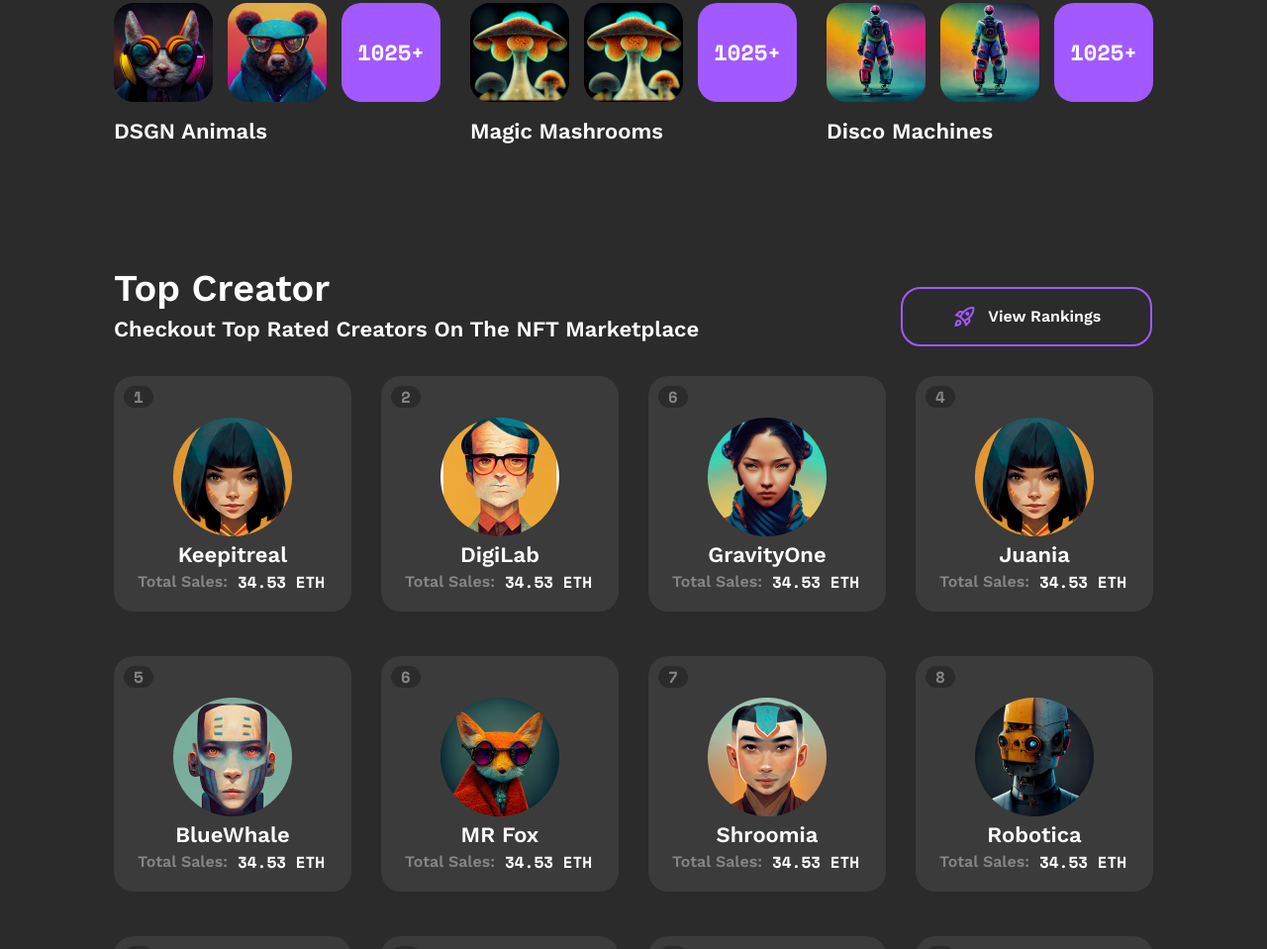
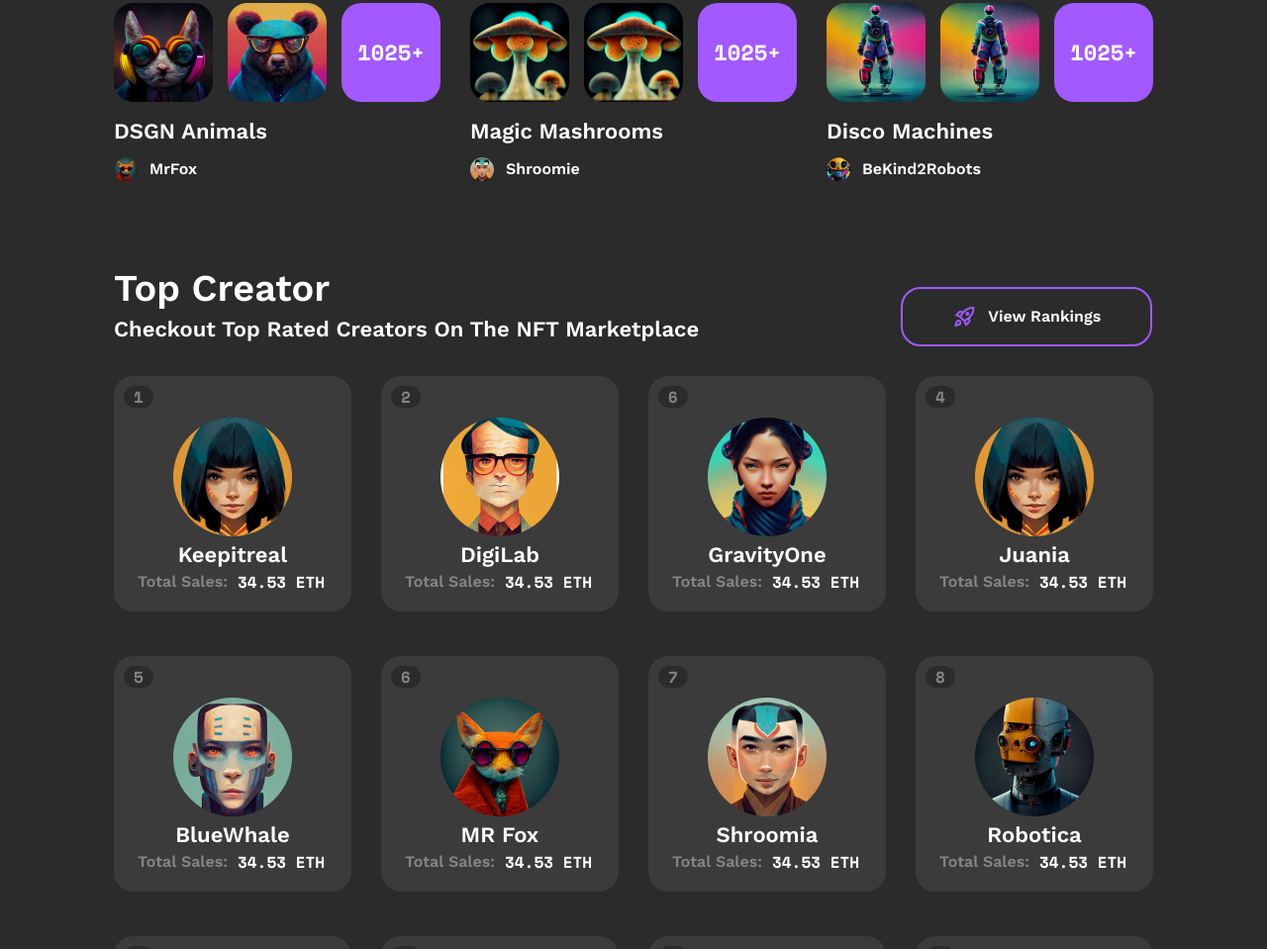
Before and after one commit to devmianharoon/nft-page, a plain HTML site: page index.html in a window 1280 px wide. Shown: the part 1351-2310 px from the top of the page at 99% size. Drawn offline with nearby package versions, Linux system fonts and the light colour scheme.

Commit message:
section-4 user add

```diff
--- a/index.html
+++ b/index.html
@@ -93,6 +93,8 @@
                     <p class="collection-card-t1">
                         DSGN Animals
                     </p>
+                    <div class="user"><img src="./Avatar (12).png" alt="">
+                        <p>MrFox</p></div>
                 </div>
 
                 <div class="collection-cards"><img src="./Primary Photo Placeholder (1).png" alt="">
@@ -103,6 +105,8 @@
                     <p class="collection-card-t1">
                         Magic Mashrooms
                     </p>
+                    <div class="user"><img src="./12 (2).png" alt="">
+                        <p>Shroomie</p></div>
                 </div>
                 <div class="collection-cards"><img src="./Primary Photo Placeholder (2).png" alt="">
                     <div class="cards-img"><img src="./Secondary Photo Placeholder (3).png" alt="">
@@ -112,6 +116,8 @@
                     <p class="collection-card-t1">
                         Disco Machines
                     </p>
+                    <div class="user"><img src="./12 (1).png" alt="">
+                        <p>BeKind2Robots</p></div>
                 </div>
             </div>
         </div>
--- a/style.css
+++ b/style.css
@@ -227,6 +227,20 @@
     font-style: normal;
     font-weight: 400;
     line-height: 140%;
+}
+.user{
+    display: flex;
+    gap: 12px;
+    align-items: center;
+    margin-top: 10px
+}
+.user p{
+    color: #FFF;
+font-family: Work Sans;
+font-size: 16px;
+font-style: normal;
+font-weight: 400;
+line-height: 140%;
 }
 
 /* Trending */
```
Also changed, not shown: 12 (1).png (added), 12 (2).png (added), Avatar (12).png (added).
